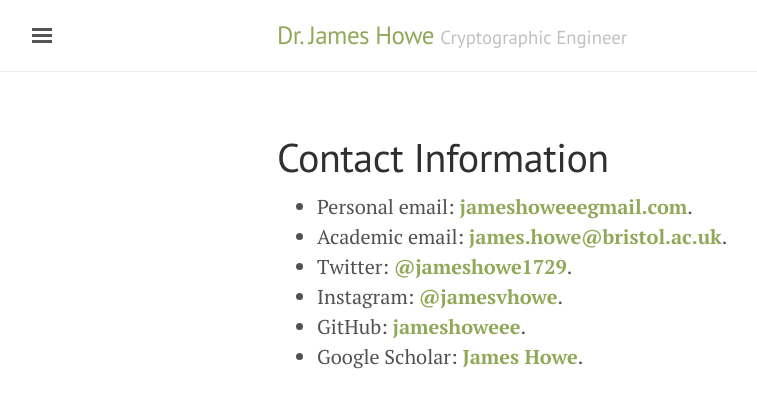
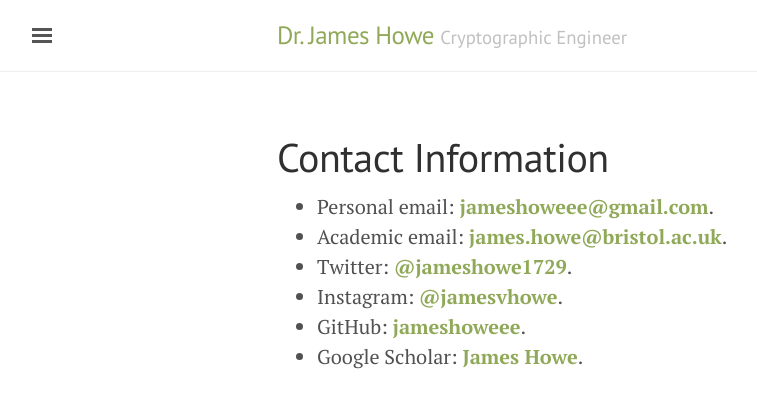
Before and after one commit to jameshoweee/jameshoweee.github.io, a Jekyll site: the page built from contact.md, in a window 1280 px wide. Shown: the top 408 px of the page, without its empty margins (3-760 px from the left). Built offline with Jekyll 4.4.1, drawn with Linux system fonts in a browser that asks for light colours.

Commit message:
Update contact.md

```diff
--- a/contact.md
+++ b/contact.md
@@ -4,7 +4,7 @@ title: "Contact Information"
 permalink: /contact/
 ---
 
-* Personal email: **[jameshoweeegmail.com](mailto:jameshoweeegmail.com)**.
+* Personal email: **[jameshoweee@gmail.com](mailto:jameshoweee@gmail.com)**.
 * Academic email: **[james.howe@bristol.ac.uk](mailto:james.howe@bristol.ac.uk)**.
 * Twitter: **[@jameshowe1729](https://twitter.com/JamesHowe1729)**.
 * Instagram: **[@jamesvhowe](https://www.instagram.com/jamesvhowe/)**.
```
